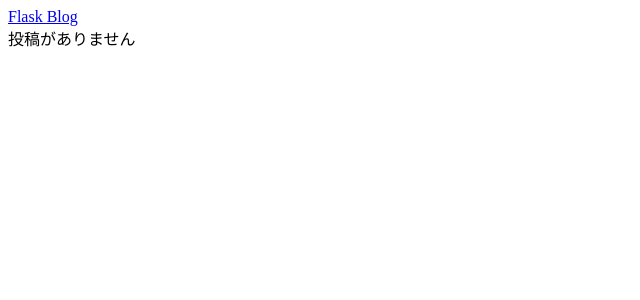
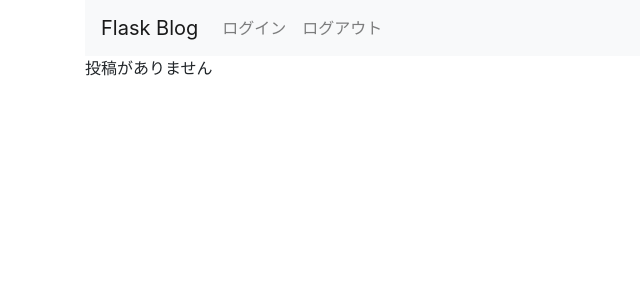
Before and after one commit to hs-yonekura/flask_test, a Flask app: template flask_blog/templates/entries/index.html in a window 1280 px wide. Shown: the top 300 px of the page, without its empty margins (0-640 px from the left). Run offline with Flask 2, Linux system fonts and the light colour scheme; the template is opened without the code that fills it, so the values that code supplies are empty; parts of the project's set-up code (start-up, migrations or seed data) failed here and were passed over; some libraries are stand-ins or nearby versions.

Commit message:
HTML修正

```diff
--- a/flask_blog/templates/entries/index.html
+++ b/flask_blog/templates/entries/index.html
@@ -1,6 +1,29 @@
 <!doctype html>
 <title>Flask Blog</title>
 
-<a class="navbar-brand" href="/">Flask Blog</a>
-<br />
-投稿がありません
+<link rel="stylesheet" href="https://maxcdn.bootstrapcdn.com/bootstrap/4.0.0/css/bootstrap.min.css">
+<script src="https://code.jquery.com/jquery-3.2.1.slim.min.js"></script>
+<script src="https://cdnjs.cloudflare.com/ajax/libs/popper.js/1.12.9/umd/popper.min.js"></script>
+<script src="https://maxcdn.bootstrapcdn.com/bootstrap/4.0.0/js/bootstrap.min.js"></script>
+
+<div class="container">
+    <nav class="navbar navbar-expand-lg navbar-light bg-light">
+        <a class="navbar-brand" href ="/">Flask Blog</a>
+        <button class="navbar-toggler" type="button" data-toggle="collapse" data-target="#navbarNav" aria-controls="navbarNav" aria-expanded="false" aria-label="Toggle navigation"><span class="navbar-toggler-icon"></span></button>
+
+        <div class="collapse navbar-collapse" id="navbarNav">
+            <ul class="nav navbar-nav navbar-right">
+                <li class="nav-item">
+                    <a class="nav-link" href="/login">ログイン</a>
+                </li>
+                <li class="nav-item">
+                    <a class="nav-link" href="/logout">ログアウト</a>
+                </li>
+            </ul>
+        </div>
+    </nav>
+
+    <div class="blog-body">
+        投稿がありません
+    </div>
+</div>
```
